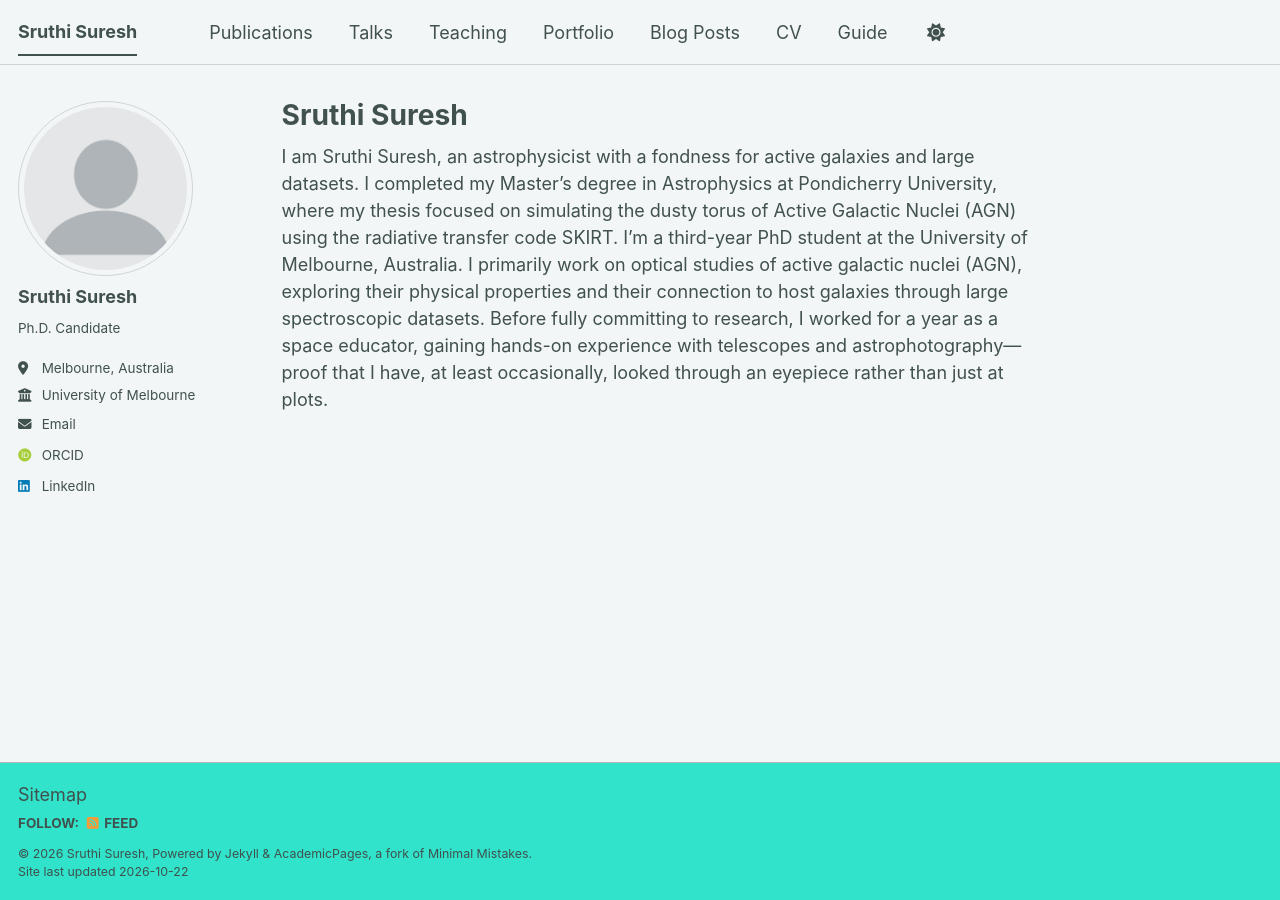
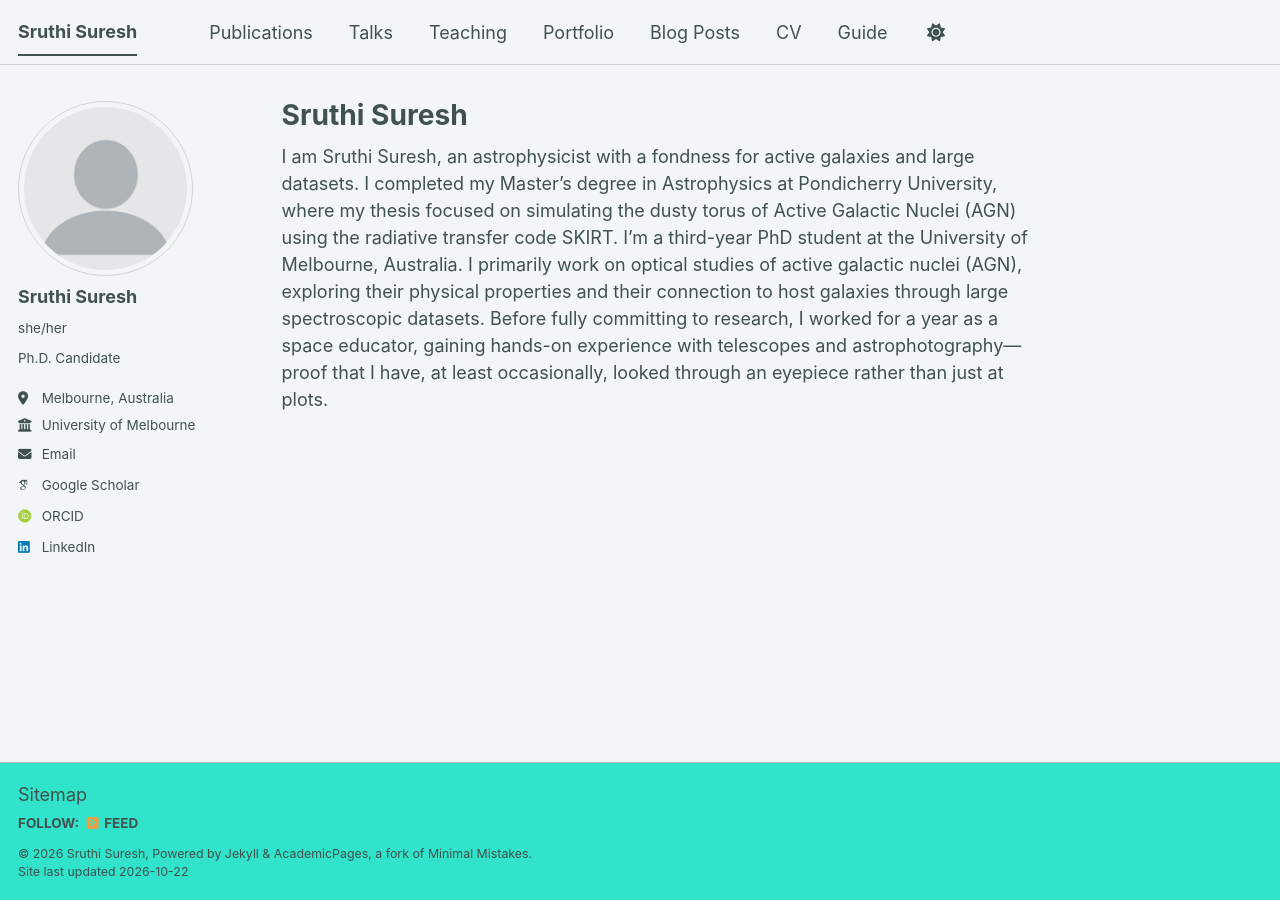
Before and after one commit to suresh-sruthi/suresh-sruthi.github.io, a Jekyll site: the page built from _pages/about.md, in a window 1280 px wide. Built offline with Jekyll 4.4.1, drawn with Linux system fonts in a browser that asks for light colours; some web fonts are replaced; a script bundle is joined from its source files by our own code; library files that are not in the unit come from our copies; some of the changed lines change nothing that is shown.

Commit message:
Update _config.yml

```diff
--- a/_config.yml
+++ b/_config.yml
@@ -25,7 +25,7 @@
   # Biographic information
   avatar           : "profile.png"
   name             : "Sruthi Suresh"
-  pronouns         : # example: "she/her"
+  pronouns         : "she/her"
   bio              : "Ph.D. Candidate"
   location         : "Melbourne, Australia"
   employer         : "University of Melbourne"
@@ -35,7 +35,7 @@
   # Academic websites
   academia         : # URL
   arxiv            : # URL - Update with the correct link to your profile
-  googlescholar    : #"https://scholar.google.com/citations?user=PS_CX0AAAAAJ"
+  googlescholar    : "https://scholar.google.com/citations?user=ANkCHq8AAAAJ&hl=en"
   inspire-hep      : # URL
   impactstory      : # URL
   orcid            : "https://orcid.org/0000-0003-2657-2413"
```
